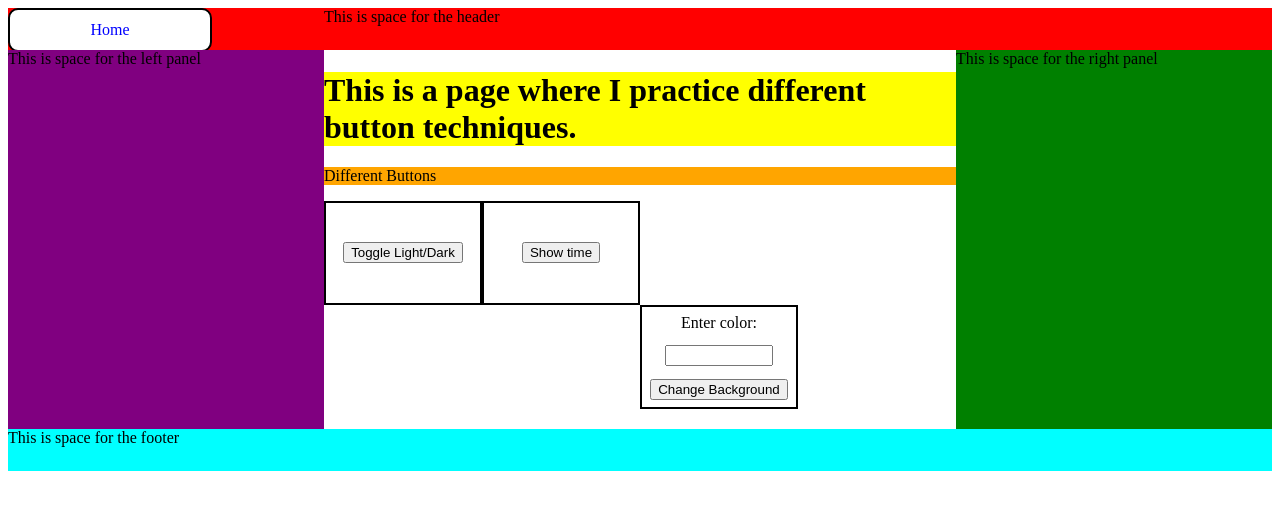
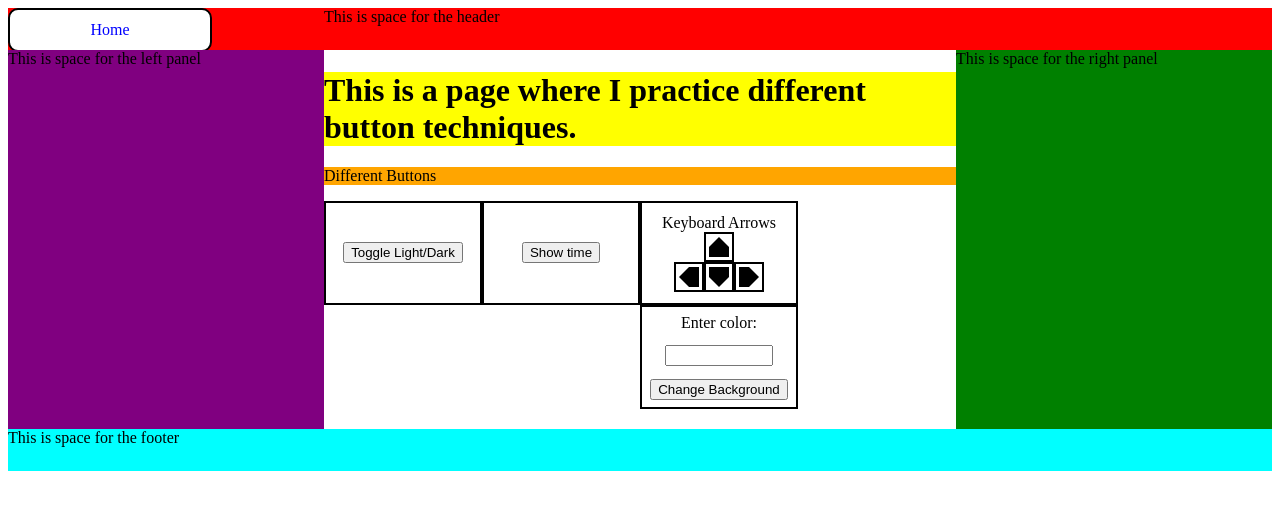
Before and after one commit to Chris-L-Tran/Basic1, a plain HTML site: page buttons.html in a window 1280 px wide. Drawn offline with nearby package versions, Linux system fonts and the light colour scheme.

Commit message:
added arrows to buttons

```diff
--- a/buttons.html
+++ b/buttons.html
@@ -35,6 +35,30 @@
           <button onClick='showTime()'>Show time</button>
         </div>
 
+        <div class='button' id='button4'>
+          Keyboard Arrows
+          <div class='top-arrow'>
+            <div id='up-arrow'>
+              <div id='up-point'></div>
+              <div id='up-body'></div>
+            </div>
+          </div>
+          <div class='bottom-arrows'>
+            <div id='left-arrow'>
+              <div id='left-point'></div>
+              <div id ='left-body'></div>
+            </div>
+            <div id='down-arrow'>
+              <div id='down-body'></div>
+              <div id='down-point'></div>
+            </div>
+            <div id='right-arrow'>
+              <div id='right-body'></div>
+              <div id='right-point'></div>
+            </div>
+          </div>
+        </div>
+
       </div>
     </div>
 
--- a/script.js
+++ b/script.js
@@ -25,3 +25,35 @@ function showTime() {
   var minutes = now.getMinutes()
   alert(hours + " : " + minutes)
 }
+
+document.addEventListener('keydown', function (e) {
+  console.log(e.keyCode)
+  if (e.keyCode === 37) {
+    document.getElementById('left-arrow').style.background = 'yellow'
+  }
+  if (e.keyCode === 38) {
+    document.getElementById('up-arrow').style.background = 'yellow'
+  }
+  if (e.keyCode === 39) {
+    document.getElementById('right-arrow').style.background = 'yellow'
+  }
+  if (e.keyCode === 40) {
+    document.getElementById('down-arrow').style.background = 'yellow'
+  }
+
+})
+
+document.addEventListener('keyup', function (e) {
+  if (e.keyCode === 37) {
+    document.getElementById('left-arrow').style.background = 'white'
+  }
+  if (e.keyCode === 38) {
+    document.getElementById('up-arrow').style.background = 'white'
+  }
+  if (e.keyCode === 39) {
+    document.getElementById('right-arrow').style.background = 'white'
+  }
+  if (e.keyCode === 40) {
+    document.getElementById('down-arrow').style.background = 'white'
+  }
+})
--- a/styles.css
+++ b/styles.css
@@ -31,6 +31,103 @@ a{
   width: inherit;
   padding: 0px 15 0 15px;
 }
+
+#left-arrow {
+  border: solid 2px black;
+  padding: 3px;
+  display: flex;
+  justify-content:center;
+}
+
+#left-point {
+  width: 0;
+  height: 0;
+  border-top: 10px solid transparent;
+  border-bottom: 10px solid transparent;
+  border-right: 10px solid black;
+}
+
+#left-body {
+  width: 10px;
+  height:20px;
+  background: black;
+}
+
+#up-arrow {
+  border: solid 2px black;
+  padding: 3px;
+  display: flex;
+  flex-flow: column;
+  justify-content: center;
+}
+
+#up-point {
+  width: 0;
+  height: 0;
+  border-bottom: 10px solid black;
+  border-left: 10px solid transparent;
+  border-right: 10px solid transparent;
+}
+
+#up-body {
+  width: 20px;
+  height:10px;
+  background: black;
+}
+
+#down-arrow {
+  border: solid 2px black;
+  padding: 3px;
+  display: flex;
+  flex-flow: column;
+  justify-content:center;
+}
+
+#down-point {
+  width: 0;
+  height: 0;
+  border-top: 10px solid black;
+  border-right: 10px solid transparent;
+  border-left: 10px solid transparent;
+}
+
+#down-body {
+  width: 20px;
+  height:10px;
+  background: black;
+}
+
+#right-arrow {
+  display: flex;
+  justify-content: center;
+  border: solid 2px black;
+  padding: 3px;
+}
+
+#right-point {
+  width: 0;
+  height: 0;
+  border-top: 10px solid transparent;
+  border-bottom: 10px solid transparent;
+  border-left: 10px solid black;
+}
+
+#right-body {
+  width: 10px;
+  height:20px;
+  background: black;
+}
+
+#button4 {
+  display: flex;
+  flex-flow: column;
+}
+
+.bottom-arrows{
+  display:flex;
+  flex-flow: row;
+}
+
 .button {
   height: 100px;
   display: flex;
```
